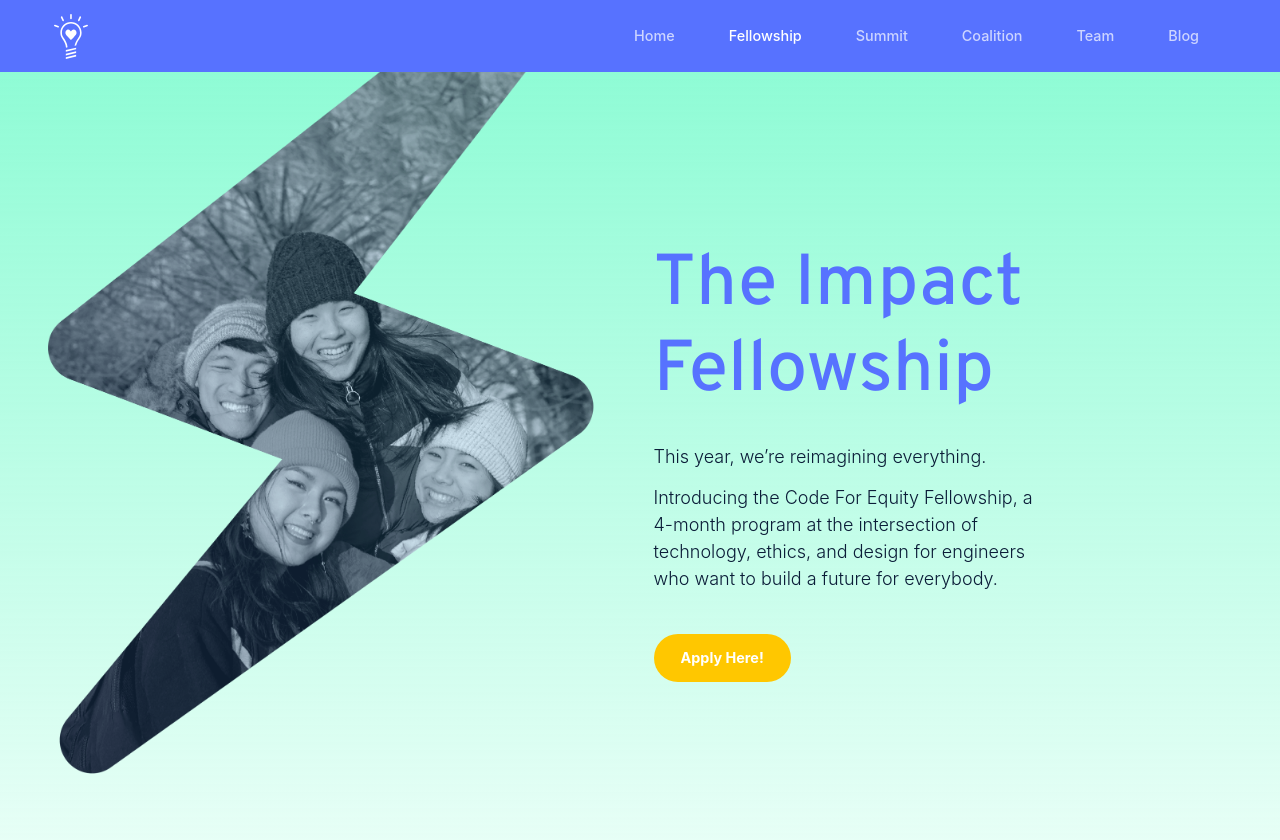
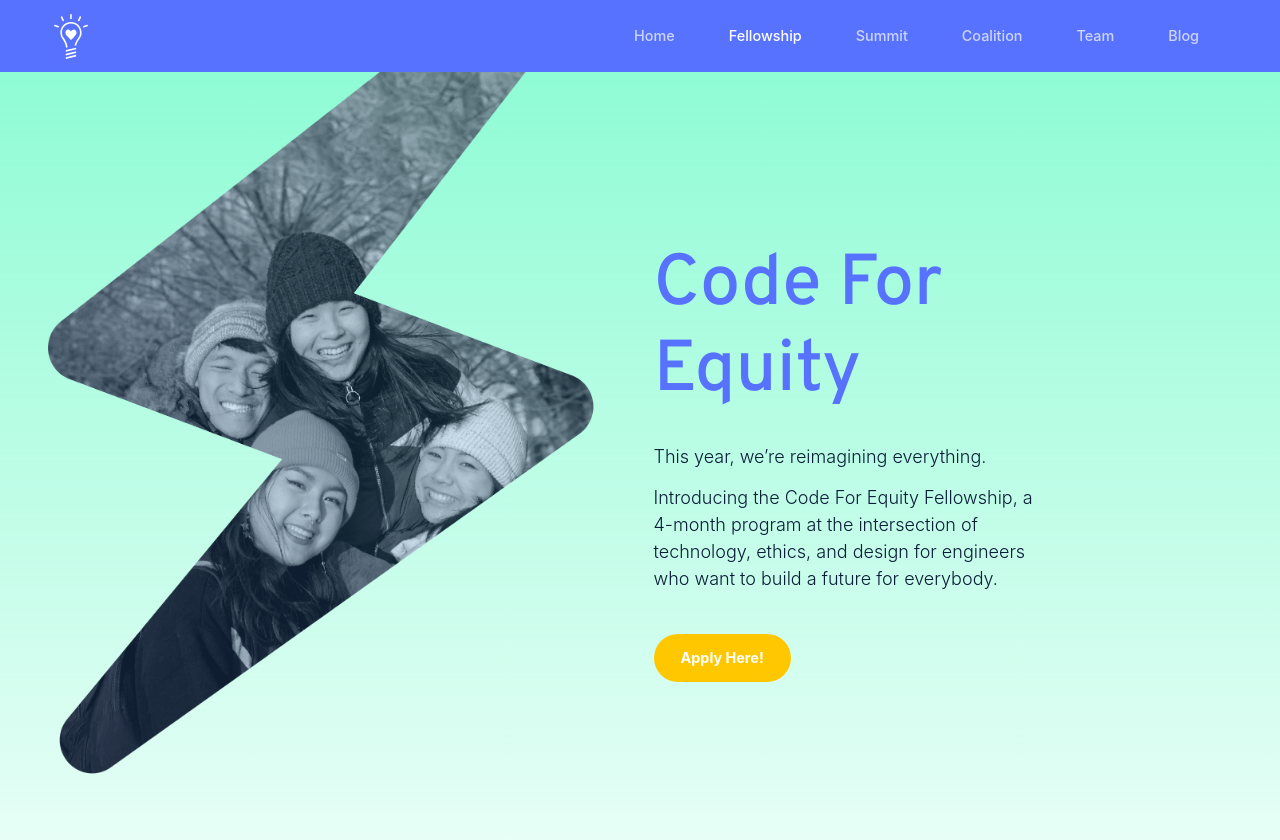
Before and after one commit to impact-labs/impact-labs.github.io, a Jekyll site: the page built from pages/fellowship.html, in a window 1280 px wide and 900 px high. Shown: the top 840 px of the window. Built offline with Jekyll 4.4.1, drawn with Linux system fonts in a browser that asks for light colours.

Commit message:
update fellowship header

```diff
--- a/pages/fellowship.html
+++ b/pages/fellowship.html
@@ -12,7 +12,7 @@ permalink: /fellowship
 				<img alt="Impact Fellowship" style="margin-top: -50%; margin-left: 5%" width="90%" src="/assets/images/pics/fellowship.png" class="d-none d-md-inline"/>
 			</div>
 			<div class="col-10 col-md-4 lead">
-				<h1 class="text-primary mb-3">The Impact Fellowship</h1>
+				<h1 class="text-primary mb-3">Code For Equity</h1>
 				<p>This year, we’re reimagining everything.</p>
 				<p>
 					Introducing the Code For Equity Fellowship, a 4-month program at the intersection of technology, ethics, and design for engineers who want to build a future for everybody.
```
